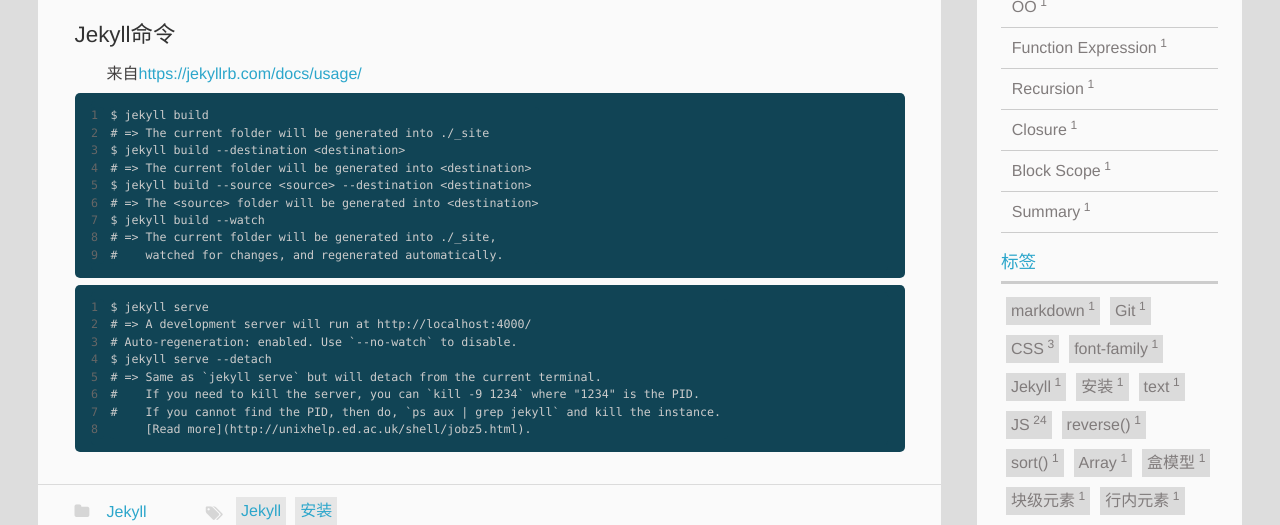
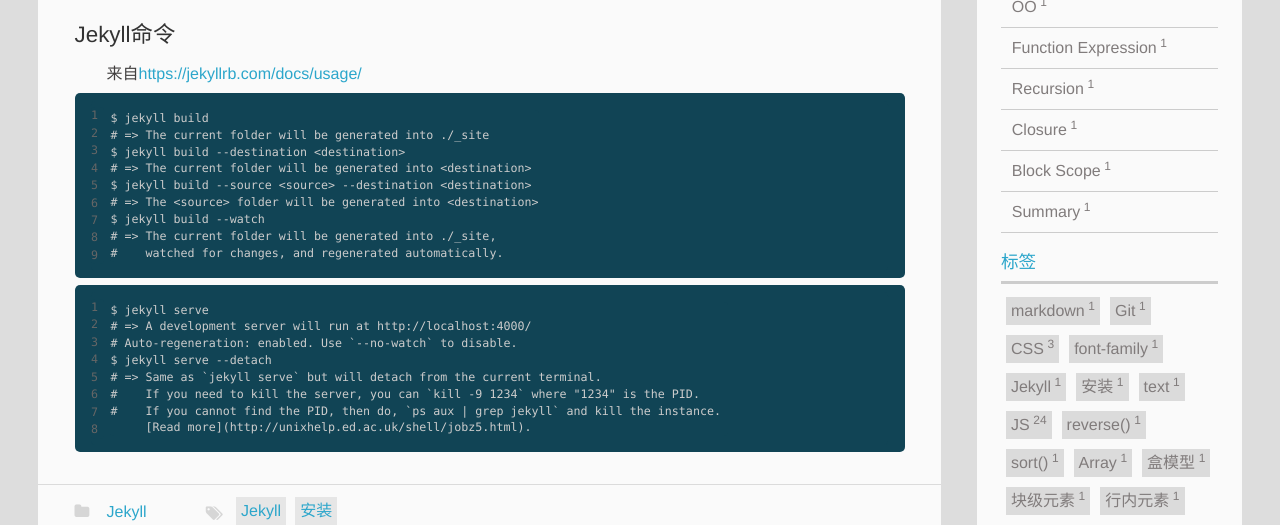
Before and after one commit to Halomaple/blog, a Jekyll site: the page built from _posts/2016-10-16-Jekyll-Installation.markdown, in a window 1280 px wide. Shown: the part 612-1137 px from the top of the page. Built offline with Jekyll 4.4.1, drawn with Linux system fonts in a browser that asks for light colours; nearby versions of some CDN libraries.

Commit message:
fix code format on mobile

```diff
--- a/assets/css/style.css
+++ b/assets/css/style.css
@@ -2583,8 +2583,7 @@
 	margin: .5em 0;
 	padding: .5em 2%;
 	color: #ccc;
-	line-height: 1.5;
-	font-size: .9em;
+	font-size: 100%;
 	-webkit-border-radius: .35em;
 	-webkit-border-radius: .35em;
 	border-radius: .35em;
@@ -2612,7 +2611,7 @@
 .article-content .highlight .gutter pre,
 .article-content .gist .gist-file .gist-data .line-numbers {
 	color: #666;
-	font-size: .9em;
+	font-size: 100%;
 }
 
 @media only screen and (min-width:568px) {
```
